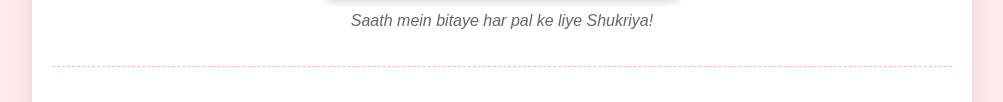
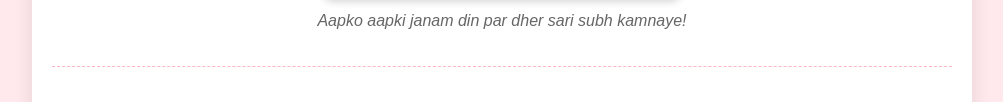
Before and after one commit to Megnesh198/Happy-Birthday-Baby, a plain HTML site: page index.html in a window 1280 px wide. Shown: the part 1470-1572 px from the top of the page, without its empty margins (138-1141 px from the left). Drawn offline with Linux system fonts and the light colour scheme.

Commit message:
Update index.html

```diff
--- a/index.html
+++ b/index.html
@@ -26,7 +26,7 @@
                 <img src="Meghna (5).jpg" alt="Memory Photo 2">
                 <img src="Meghna (9).jpg" alt="Memory Photo 3">
             </div>
-            <p class="photo-caption">Saath mein bitaye har pal ke liye Shukriya!</p>
+            <p class="photo-caption">Aapko aapki janam din par dher sari subh kamnaye!</p>
         </section>
 
         <section id="message">
```
